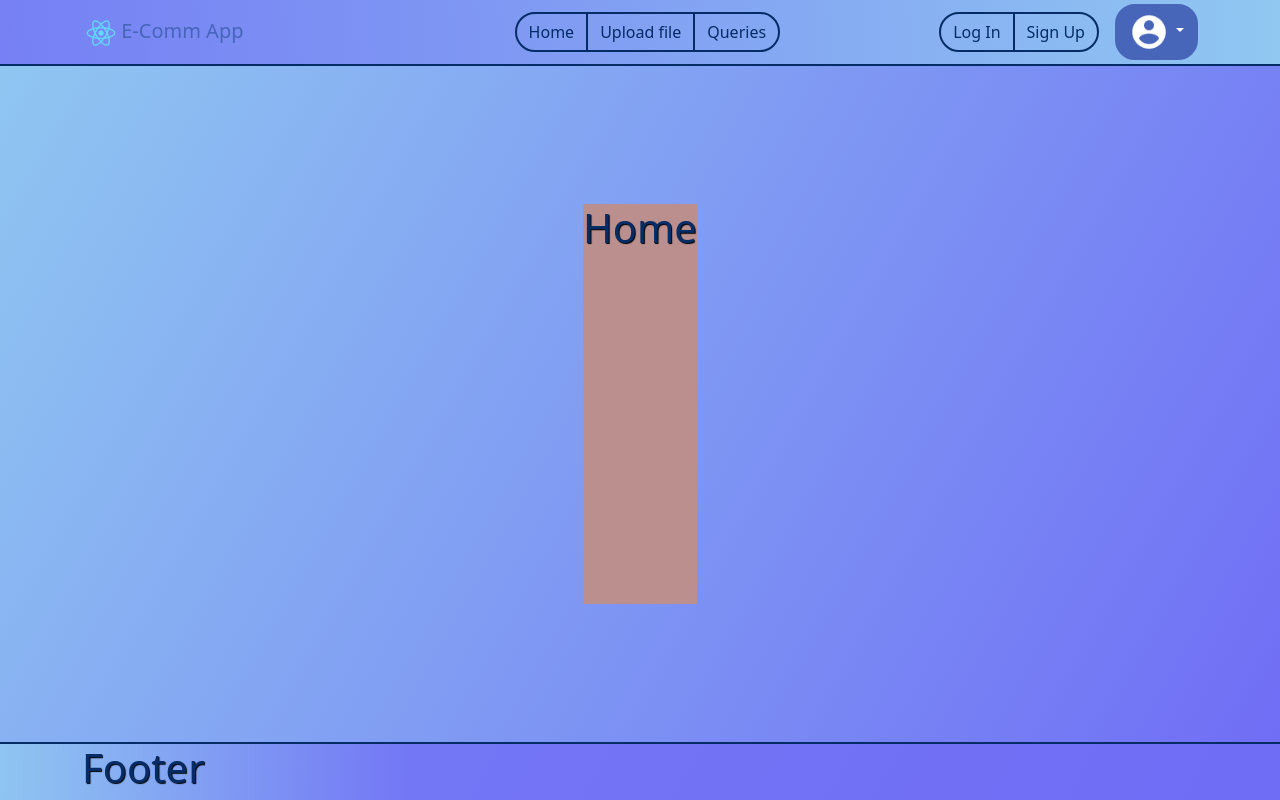
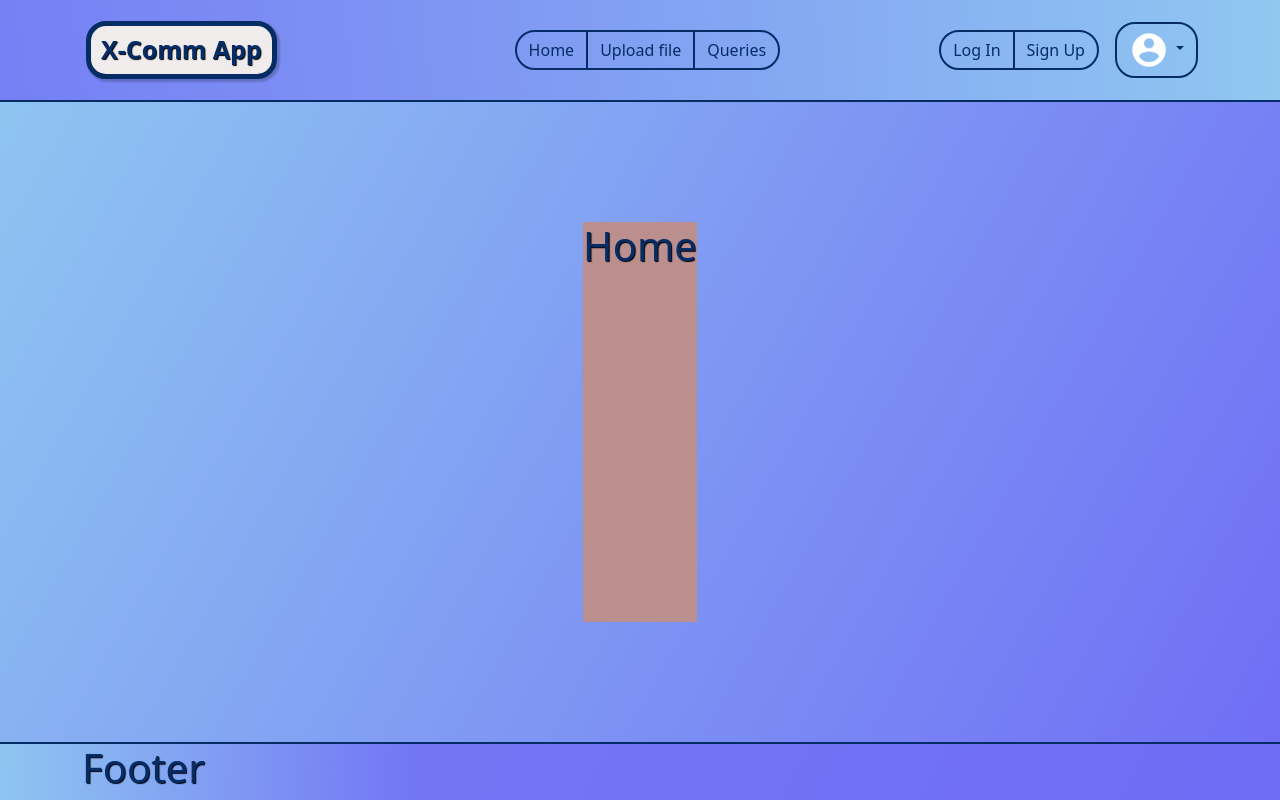
Before and after one commit to tomorrowdevs-projects/team2-real-world-app, a React (Create React App) app in the folder client/: page / in a window 1280 px wide. Built offline with nearby package versions, Linux system fonts and the light colour scheme.

Commit message:
[FEAT] Header style improvements
Created the Component Logo and changed the menu style.

```diff
--- a/client/src/components/Header/header.scss
+++ b/client/src/components/Header/header.scss
@@ -1,5 +1,4 @@
 .container-header {
-  background-color: greenyellow;
   .dropdown {
     margin-left: 1rem;
   }
--- a/client/src/components/Header/index.js
+++ b/client/src/components/Header/index.js
@@ -1,21 +1,19 @@
-import { useNavigate, Link } from 'react-router-dom';
-import { Container, Row, Col, Navbar } from 'react-bootstrap';
+import { Link } from 'react-router-dom';
+import { Container, Row, Col } from 'react-bootstrap';
 import './header.scss';
-import logo from '../../assets/images/logo192.png';
 import Buttons from '../Buttons';
 import { pageLinks, logSignLinks } from '../Buttons/button-list';
 import Menu from '../Menu';
+import Logo from '../Logo.js';
 
-const Header = ({ className }) => {
-  const navigate = useNavigate();
-
+const Header = () => {
   return (
     <div className='container-header'>
       <Container>
         <Row className='gy-3 align-items-center'>
-          <Col className='p-3'>
+          <Col className='p-3 d-flex align-items-center'>
             <Link className='navbar-brand' to='/'>
-              <img alt='' src={logo} width='30' height='30' /> E-Comm App
+              <Logo />
             </Link>
           </Col>
           <Col className='d-none d-lg-block'>
--- /dev/null
+++ b/client/src/components/Logo.js/index.js
@@ -0,0 +1,11 @@
+import './logo.scss';
+
+const Logo = () => {
+  return (
+    <div id='logo'>
+      <span>X-Comm App</span>
+    </div>
+  );
+};
+
+export default Logo;
--- /dev/null
+++ b/client/src/components/Logo.js/logo.scss
@@ -0,0 +1,20 @@
+#logo {
+  position: relative;
+  display: flex;
+  justify-content: center;
+  width: fit-content;
+  background-color: #f0ecec;
+  padding: {
+    top: 5px;
+    left: 10px;
+    right: 10px;
+    bottom: 5px;
+  }
+  border-radius: 20px;
+  border: solid 5px #052c65;
+  box-shadow: #00000033 2px 2px 2px 1px;
+  color: #052c65;
+  font-size: 25px;
+  font-weight: 700;
+  text-shadow: #000000ff 1px 1px 1px;
+}
--- a/client/src/components/Menu/index.js
+++ b/client/src/components/Menu/index.js
@@ -8,10 +8,10 @@ const Menu = ({ currentUser, handleLogout, path }) => {
   const navigate = useNavigate();
   return (
     <Dropdown>
-      <Dropdown.Toggle variant='primary' id='dropdown-basic'>
+      <Dropdown.Toggle variant='outline-dark' id='dropdown-basic'>
         <img
           src={userIcon}
-          alt='user profile photo'
+          alt='user profile'
           style={{
             height: '40px',
             width: '40px',
```
Also changed, not shown: client/src/assets/images/logo.svg (deleted), client/src/assets/images/logo192.png (deleted).
